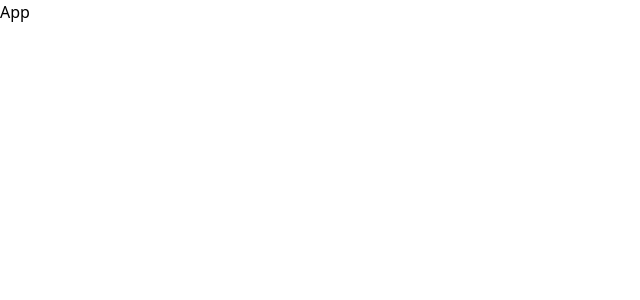
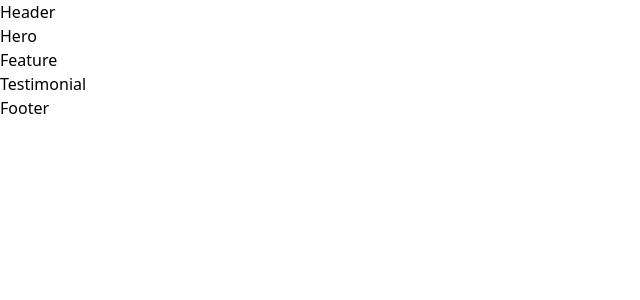
Before and after one commit to Rajkumarpaneru18/NewLife, a React (Vite) app: page / in a window 1280 px wide. Shown: the top 300 px of the page, without its empty margins (0-640 px from the left). Built offline with nearby package versions, Linux system fonts and the light colour scheme.

Commit message:
Setup layout and route for the project

```diff
--- a/package.json
+++ b/package.json
@@ -10,8 +10,10 @@
     "preview": "vite preview"
   },
   "dependencies": {
+    "prop-types": "^15.8.1",
     "react": "^18.2.0",
-    "react-dom": "^18.2.0"
+    "react-dom": "^18.2.0",
+    "react-router-dom": "^6.22.0"
   },
   "devDependencies": {
     "@types/react": "^18.2.43",
--- a/src/App.jsx
+++ b/src/App.jsx
@@ -1,5 +1,7 @@
+import AppRoute from "./routes/AppRoute";
+
 const App = () => {
-  return <div className="text-3xl">App</div>;
+  return <><AppRoute/></>;
 };
 
 export default App;
--- /dev/null
+++ b/src/components/LandingPage/Feature.jsx
@@ -0,0 +1,7 @@
+const Feature = () => {
+  return (
+    <div>Feature</div>
+  )
+}
+
+export default Feature
--- /dev/null
+++ b/src/components/LandingPage/Footer.jsx
@@ -0,0 +1,7 @@
+const Footer = () => {
+  return (
+    <div>Footer</div>
+  )
+}
+
+export default Footer
--- /dev/null
+++ b/src/components/LandingPage/Header.jsx
@@ -0,0 +1,7 @@
+const Header = () => {
+  return (
+    <div>Header</div>
+  )
+}
+
+export default Header
--- /dev/null
+++ b/src/components/LandingPage/Hero.jsx
@@ -0,0 +1,5 @@
+const Hero = () => {
+  return <div>Hero</div>;
+};
+
+export default Hero;
--- /dev/null
+++ b/src/components/LandingPage/Testimonial.jsx
@@ -0,0 +1,7 @@
+const Testimonial = () => {
+  return (
+    <div>Testimonial</div>
+  )
+}
+
+export default Testimonial
--- /dev/null
+++ b/src/layout/Layout.jsx
@@ -0,0 +1,11 @@
+import PropsTypes from "prop-types";
+
+const Layout = ({ children }) => {
+  return <div>{children}</div>;
+};
+
+Layout.propTypes  ={
+    children: PropsTypes.element
+}
+
+export default Layout;
--- /dev/null
+++ b/src/pages/LandingPage/LandingPage.jsx
@@ -0,0 +1,20 @@
+import Feature from "../../components/LandingPage/Feature";
+import Footer from "../../components/LandingPage/Footer";
+import Header from "../../components/LandingPage/Header";
+import Hero from "../../components/LandingPage/Hero";
+import Testimonial from "../../components/LandingPage/Testimonial";
+import Layout from "../../layout/Layout";
+
+const LandingPage = () => {
+  return (
+    <Layout>
+      <Header />
+      <Hero />
+      <Feature />
+      <Testimonial />
+      <Footer />
+    </Layout>
+  );
+};
+
+export default LandingPage;
--- /dev/null
+++ b/src/pages/LandingPage/index.js
@@ -0,0 +1 @@
+export { default } from "./LandingPage";
--- /dev/null
+++ b/src/routes/AppRoute.jsx
@@ -0,0 +1,14 @@
+import { BrowserRouter as Router, Routes, Route } from "react-router-dom";
+import LandingPage from "../pages/LandingPage/LandingPage";
+
+const AppRoute = () => {
+  return (
+    <Router>
+        <Routes>
+            <Route path="/" element={<LandingPage/>}/>
+        </Routes>
+    </Router>
+  )
+}
+
+export default AppRoute
```
Also changed, not shown: 1 other file (tests, documents, lock files or other folders).
